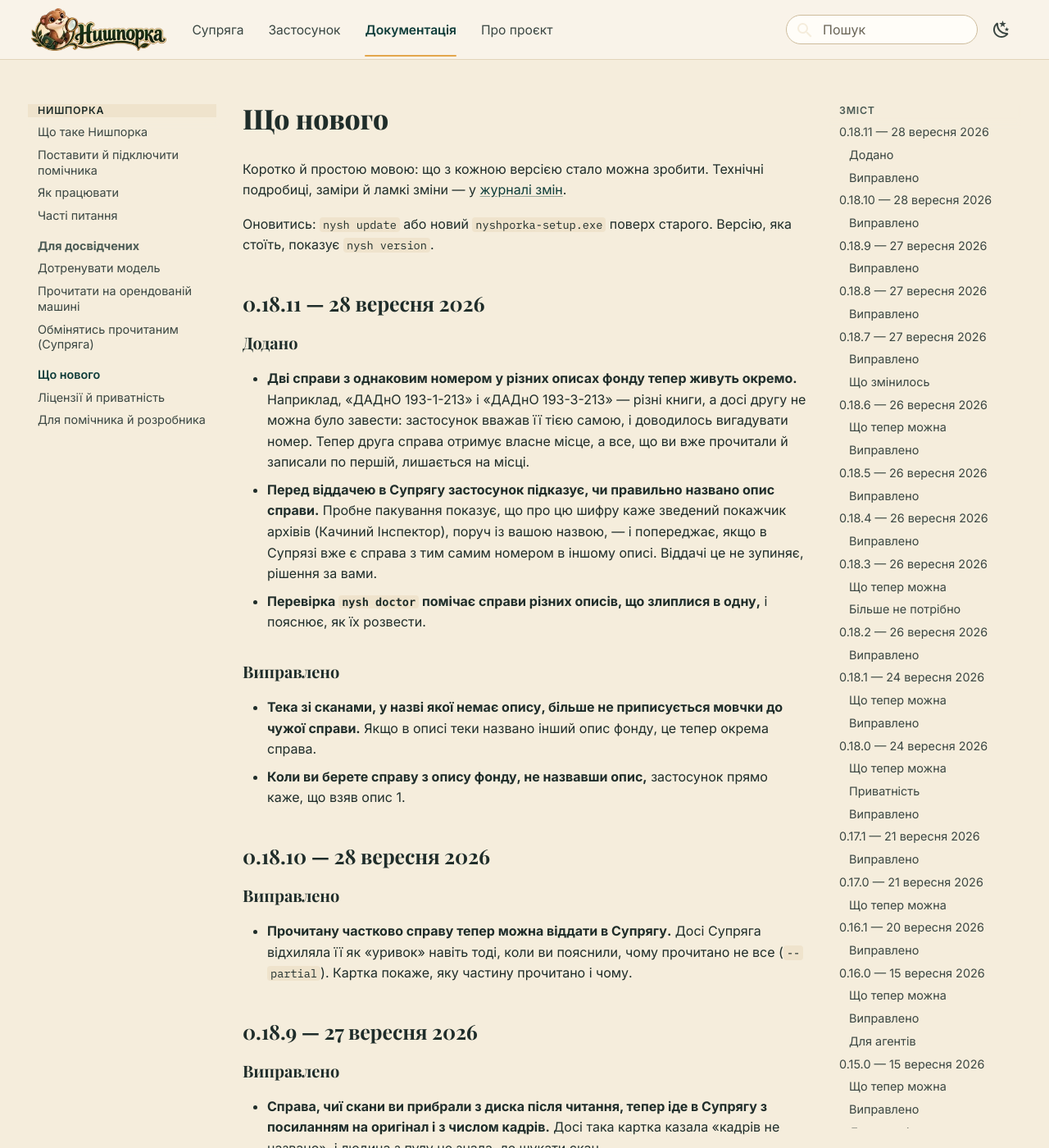
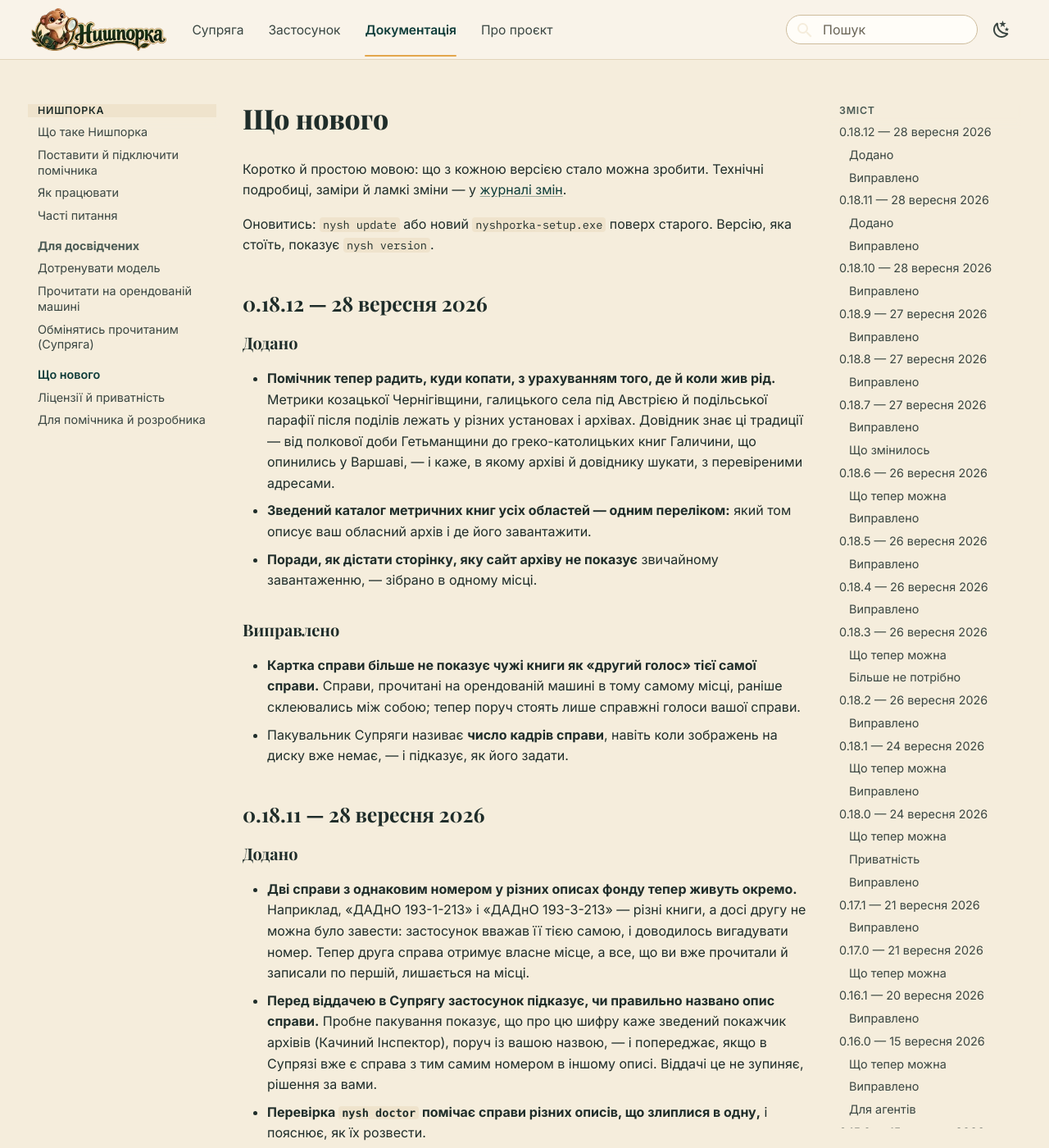
Before and after one commit to SERGIUSH-UA/nyshporka, an MkDocs documentation site: the page built from docs/whats-new.md, in a window 1280 px wide and 1400 px high. Shown: the whole window at 82% size. Built offline with MkDocs 1.6.1 and Material for MkDocs 9.7.7, drawn with Linux system fonts in a browser that asks for light colours; comment, search, counter and statistics services are not loaded.

Commit message:
0.18.12: куди копати за традицією, архіви й довідники; хмарний слот не склеює справи
Co-Authored-By: Claude Opus 5.5 <noreply@anthropic.com>

```diff
--- a/docs/whats-new.md
+++ b/docs/whats-new.md
@@ -6,6 +6,30 @@
 
 Оновитись: `nysh update` або новий `nyshporka-setup.exe` поверх старого.
 Версію, яка стоїть, показує `nysh version`.
+
+## 0.18.12 — 28 вересня 2026
+
+### Додано
+
+- **Помічник тепер радить, куди копати, з урахуванням того, де й коли жив
+  рід.** Метрики козацької Чернігівщини, галицького села під Австрією й
+  подільської парафії після поділів лежать у різних установах і архівах.
+  Довідник знає ці традиції — від полкової доби Гетьманщини до
+  греко-католицьких книг Галичини, що опинились у Варшаві, — і каже, в
+  якому архіві й довіднику шукати, з перевіреними адресами.
+- **Зведений каталог метричних книг усіх областей — одним переліком:**
+  який том описує ваш обласний архів і де його завантажити.
+- **Поради, як дістати сторінку, яку сайт архіву не показує** звичайному
+  завантаженню, — зібрано в одному місці.
+
+### Виправлено
+
+- **Картка справи більше не показує чужі книги як «другий голос» тієї
+  самої справи.** Справи, прочитані на орендованій машині в тому самому
+  місці, раніше склеювались між собою; тепер поруч стоять лише справжні
+  голоси вашої справи.
+- Пакувальник Супряги називає **число кадрів справи**, навіть коли зображень
+  на диску вже немає, — і підказує, як його задати.
 
 ## 0.18.11 — 28 вересня 2026
 
--- a/src/nyshporka/__init__.py
+++ b/src/nyshporka/__init__.py
@@ -16,6 +16,6 @@
 можуть розійтись у відповідях.
 """
 
-__version__ = "0.18.11"
+__version__ = "0.18.12"
 
 __all__ = ["__version__"]
```
Also changed, not shown: CHANGELOG.md (+31 -0 lines).
